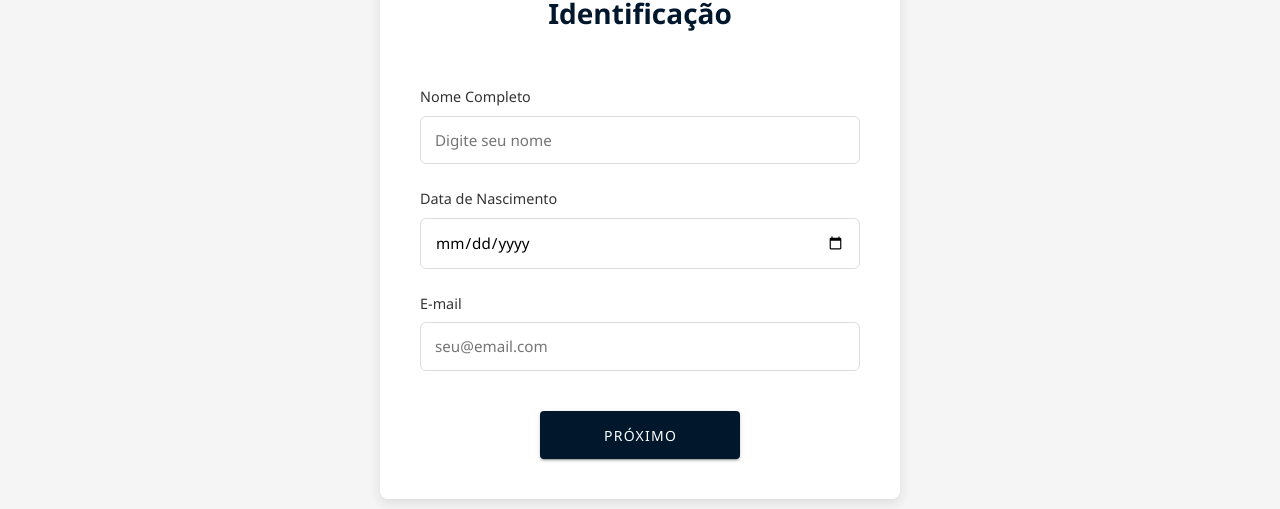
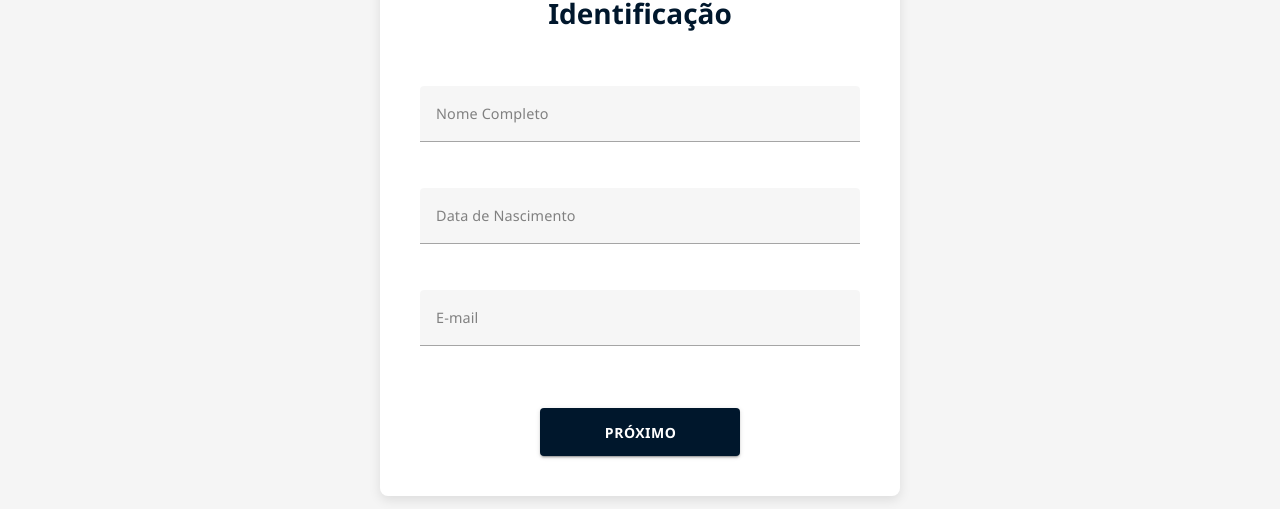
Before and after one commit to joaovalcazara/desafio-intelia, a Vue app in the folder frontend/: page / in a window 1280 px wide. Shown: the part 148-657 px from the top of the page. Built offline with nearby package versions, Linux system fonts and the light colour scheme.

Commit message:
feat: refactor form inputs to use Vuetify components for improved UI consistency

```diff
--- a/frontend/src/styles/form-etapas.css
+++ b/frontend/src/styles/form-etapas.css
@@ -54,22 +54,34 @@ form {
     font-family: 'Segoe UI', Roboto, 'Helvetica Neue', Arial, sans-serif;
 }
 
-.md-field input,
-.md-field select,
-.md-field textarea {
-    padding: 12px 14px;
-    border: 1px solid #ddd;
-    border-radius: 6px;
-    font-size: 0.95rem;
-    font-family: 'Segoe UI', Roboto, 'Helvetica Neue', Arial, sans-serif;
-    transition: all 0.3s ease;
-    outline: none;
+.md-field .v-text-field,
+.md-field .v-select,
+.md-field .v-textarea {
+    width: 100%;
 }
 
-.md-field input:focus {
-    border-color: #00d2ff;
-    box-shadow: 0 0 0 3px rgba(0, 210, 255, 0.1);
-    background-color: #f9f9f9;
+.v-btn.md-button {
+    text-transform: uppercase;
+    letter-spacing: 0.5px;
+    font-weight: 600;
+    min-width: 200px !important;
+    min-height: 48px !important;
+}
+.v-btn.md-button.primary {
+    background-color: #00172c;
+    color: white;
+}
+.v-btn.md-button.primary:hover {
+    background-color: #00d2ff;
+    color: #00172c;
+}
+.v-btn.md-button.text {
+    background-color: transparent;
+    color: #00172c;
+    border: 1px solid #00172c;
+}
+.v-btn.md-button.text:hover {
+    background-color: #b1abab;
 }
 
 .md-actions {
--- a/frontend/src/views/EtapaDois.vue
+++ b/frontend/src/views/EtapaDois.vue
@@ -58,29 +58,24 @@ const avancar = async () => {
     <form @submit.prevent="avancar">
       <div class="md-grid">
         <div class="md-field">
-          <label>CEP</label>
-          <input v-model="form.cep" v-maska="'#####-###'" required placeholder="00000-000">
+          <v-text-field v-model="form.cep" v-maska="'#####-###'" label="CEP" required placeholder="00000-000" />
         </div>
         <div class="md-field">
-          <label>Rua</label>
-          <input v-model="form.rua" type="text" required placeholder="Ex: Av. Paulista">
+          <v-text-field v-model="form.rua" label="Rua" required placeholder="Ex: Av. Paulista" />
         </div>
       </div>
 
       <div class="md-grid">
         <div class="md-field">
-          <label>Número</label>
-          <input v-model="form.numero" type="text" required>
+          <v-text-field v-model="form.numero" label="Número" required />
         </div>
         <div class="md-field">
-          <label>Cidade</label>
-          <input v-model="form.cidade" type="text" required>
+          <v-text-field v-model="form.cidade" label="Cidade" required />
         </div>
       </div>
 
       <div class="md-field">
-        <label>Estado (UF)</label>
-        <input v-model="form.estado" type="text" maxlength="2" required placeholder="PR">
+        <v-text-field v-model="form.estado" label="Estado (UF)" maxlength="2" required placeholder="PR" />
       </div>
 
       <div class="md-actions">
--- a/frontend/src/views/EtapaTres.vue
+++ b/frontend/src/views/EtapaTres.vue
@@ -83,23 +83,23 @@
     <form @submit.prevent="finalizar">
 
       <div class="md-field">
-        <label>Telefone Celular</label>
-        <input
+        <v-text-field
           v-model="form.telefoneCelular"
           v-maska="'(##) #####-####'"
+          label="Telefone Celular"
           required
           placeholder="(00) 00000-0000"
-        >
+        />
       </div>
 
 
       <div class="md-field">
-        <label>Telefone Fixo</label>
-        <input
+        <v-text-field
           v-model="form.telefoneFixo"
           v-maska="'(##) ####-####'"
+          label="Telefone Fixo"
           placeholder="(00) 0000-0000"
-        >
+        />
       </div>
 
       <div class="md-actions">
--- a/frontend/src/views/EtapaUm.vue
+++ b/frontend/src/views/EtapaUm.vue
@@ -1,10 +1,11 @@
 <script setup>
-import { reactive, ref, watch} from 'vue';
+import { reactive, ref, watch } from 'vue';
 import axios from 'axios';
 import '../styles/form-etapas.css';
 
 const emit = defineEmits(['avancar']);
 const loading = ref(false);
+const dateMenu = ref(false);
 const props = defineProps(['uuid', 'dadosIniciais']);
 
 const form = reactive({
@@ -13,6 +14,8 @@ const form = reactive({
   email: '',
   etapaAtual: 1
 });
+
+// display formatting will be done inline in the template using toLocaleDateString
 
 
 watch(() => props.dadosIniciais, (novosDados) => {
@@ -53,18 +56,37 @@ const avancar = async () => {
 
     <form @submit.prevent="avancar" class="md-form">
       <div class="md-field">
-        <label>Nome Completo</label>
-        <input v-model="form.nomeCompleto" type="text" required placeholder="Digite seu nome">
+        <v-text-field
+          v-model="form.nomeCompleto"
+          label="Nome Completo"
+          required
+          placeholder="Digite seu nome"
+        />
       </div>
 
       <div class="md-field">
-        <label>Data de Nascimento</label>
-        <input v-model="form.dataNascimento" type="date" required>
+        <v-menu v-model="dateMenu" location="bottom start" :close-on-content-click="false">
+          <template #activator="{ props }">
+            <v-text-field
+              v-bind="props"
+              :model-value="form.dataNascimento ? new Date(form.dataNascimento).toLocaleDateString('pt-BR') : ''"
+              label="Data de Nascimento"
+              readonly
+              required
+            />
+          </template>
+          <v-date-picker v-model="form.dataNascimento" @update:model-value="() => (dateMenu = false)" />
+        </v-menu>
       </div>
 
       <div class="md-field">
-        <label>E-mail</label>
-        <input v-model="form.email" type="email" required placeholder="seu@email.com">
+        <v-text-field
+          v-model="form.email"
+          label="E-mail"
+          type="email"
+          required
+          placeholder="seu@email.com"
+        />
       </div>
 
       <div class="actions actions-etapa-um">
```
